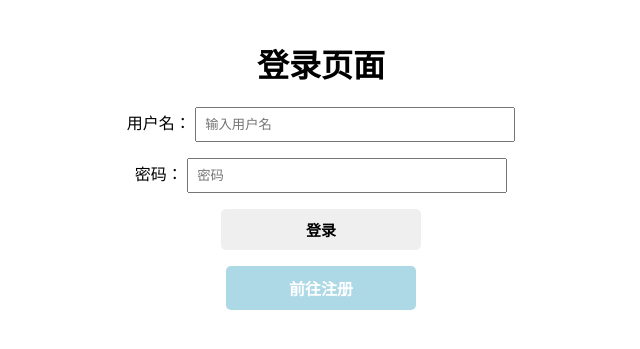
After one commit to XX-chan/todolist-python, a Flask app: page /login in a window 1280 px wide. The commit adds this page. Shown: the top 349 px of the page, without its empty margins (319-959 px from the left). Run offline with Flask 3, Linux system fonts and the light colour scheme.

Commit message:
新增登录功能

```diff
--- a/app.py
+++ b/app.py
@@ -1,12 +1,15 @@
-from flask import Flask, request,render_template,redirect,url_for
+from flask import Flask, request,render_template,redirect,url_for,session
 import sys
 import os
+from werkzeug.security import generate_password_hash, check_password_hash
 
 # 把src提升为根目录
 BASE_DIR = os.path.dirname(__file__)
 sys.path.append(os.path.join(BASE_DIR, "src"))
 
 from store.SqliteTodoStore import SqliteTodoStore
+from store.SqliteUserStore import SqliteUserStore
+from src.model.user import User
 from src.service.todo_service import TodoService
 
 app = Flask(__name__)
@@ -14,24 +17,61 @@ app = Flask(__name__)
 store = SqliteTodoStore()
 service = TodoService(store)
 
+app.secret_key = "你的随机密钥"
+
 # 装饰器，当浏览器访问/首页时，调用home(),
 @app.route("/")
 def home():
-    todos=service.list()
+    user_id = session.get("user_id")
+    if not user_id:
+        return redirect(url_for("login"))
+    todos=service.get_user_todos(user_id)
+    todos_sorted = sorted(todos,key=lambda t:t.completed)
+    return render_template("index.html", todos = todos_sorted)
 
-    # render_template是Flask的函数，用于渲染模板
-    # 当用户访问首页时，返回index.html 页面
-    return render_template(
-        "index.html",
-        todos=todos)
-    # 右边todos是Python的变量，即上面的todos=service.list()
-    # 左边的todos是送进HTML的变量的名字。
+# 注册
+@app.route("/register", methods=["GET", "POST"])
+def register():
+    if request.method=="POST":
+        username = request.form["username"]
+        password = request.form["password"]
+        password_hash = generate_password_hash(password)
+        user = User(user_id=None, username=username, password_hash=password_hash)
+        user_store = SqliteUserStore()
+        user_store.add(user)  # 用户保存到数据库
+        return redirect(url_for("login"))
+    return render_template("register.html")
+
+
+# 登录
+@app.route("/login", methods=["GET", "POST"])
+def login():
+    if request.method=="POST":
+        username = request.form["username"]
+        password = request.form["password"]
+        user_store = SqliteUserStore()
+        user = user_store.get_by_username(username)
+        if user and check_password_hash(user.password_hash,password):
+            session["user_id"]=user.user_id   # 记住这个用户已经登录。
+            return redirect(url_for("home"))
+        else:
+            return "用户名或密码错误"
+    return render_template("login.html")
+
+
+# 登出
+@app.route("/logout")
+def logout():
+    session.pop("user_id",None)
+    return redirect(url_for("login"))
+
 
 @app.route("/add", methods=["POST"])
 def add():
     title = request.form.get("title")
+    user_id = session.get("user_id")
     if title:
-        service.add(title)
+        service.add(title,user_id)
     return redirect(url_for("home"))
 
 @app.route("/delete/<int:todo_id>")
--- a/src/main.py
+++ b/src/main.py
@@ -1,5 +1,5 @@
 import sys
-from store.sqlite_store import SqliteTodoStore
+from store.SqliteTodoStore import SqliteTodoStore
 from service.todo_service import TodoService
 
 store = SqliteTodoStore()
--- a/src/model/todo.py
+++ b/src/model/todo.py
@@ -1,6 +1,6 @@
 class Todo:
-    def __init__(self, id, title, completed=False, completed_at=None,user_id=None):
-        self.id = id
+    def __init__(self, todo_id, title, completed=False, completed_at=None,user_id=None):
+        self.todo_id = todo_id
         self.title = title
         self.completed = completed
         self.completed_at = completed_at
@@ -8,4 +8,4 @@ class Todo:
 
 
     def __repr__(self):
-        return f"[{' √ ' if self.completed else '   '}] {self.id}: {self.title} {self.completed_at}"
+        return f"[{' √ ' if self.completed else '   '}] {self.todo_id}: {self.title} {self.completed_at}"
--- a/src/model/user.py
+++ b/src/model/user.py
@@ -1,6 +1,6 @@
 class User:
-    def __init__(self, id, name, password_hash, created_at):
-        self.id = id
-        self.username = name
+    def __init__(self, user_id, username, password_hash, created_at=None):
+        self.user_id = user_id
+        self.username = username
         self.password_hash = password_hash
         self.created_at = created_at
--- /dev/null
+++ b/static/login_style.css
@@ -0,0 +1,48 @@
+
+        body {
+            text-align: center;
+            font-family: Arial;
+            width: 600px;
+            margin: 40px auto;
+        }
+
+        input{
+            padding: 8px;
+            width: 300px;
+        }
+
+        button{
+            font-size: 15px;
+            width: 200px;
+            padding: 10px;
+            border:none;
+            border-radius: 5px;
+            font-weight: bold;
+
+        }
+
+        li {
+            color: blue;
+            margin-top: 7px;
+        }
+
+        .completed {
+            color:gray;
+            text-decoration: line-through;
+        }
+
+        .center{
+            text-align: center;
+        }
+
+        .btn{
+            display: inline-block;
+            padding: 10px 20px;
+            background: lightblue;
+            color:white;
+            text-decoration: none;
+            border-radius: 5px;
+            font-weight: bold;
+            width: 150px;
+
+        }
--- a/static/style.css
+++ b/static/style.css
@@ -11,6 +11,7 @@
         }
 
         button{
+            width: 300px;
             padding: 8px 12px;
         }
 
@@ -23,3 +24,7 @@
             color:gray;
             text-decoration: line-through;
         }
+
+        .center{
+            text-align: center;
+        }
--- a/templates/index.html
+++ b/templates/index.html
@@ -16,7 +16,7 @@
     <ul>
         {% for todo in todos %}
             <li class="{% if todo.completed %} completed {% endif %}">
-                [{{ '√' if todo.completed else ' '}}] {{ todo.id }} : {{ todo.title }}
+                [{{ '√' if todo.completed else ' '}}] {{ todo.todo_id }} : {{ todo.title }}
                 {% if todo.completed %}
                     {% if todo.completed_at %}
                         ✅️ {{ todo.completed_at }}
--- /dev/null
+++ b/templates/login.html
@@ -0,0 +1,34 @@
+<!DOCTYPE html>
+<html>
+<head>
+    <title>登录</title>
+    <link rel="stylesheet" href="/static/login_style.css">
+</head>
+
+<body>
+    <h1>登录页面</h1>
+
+    <form action="/login" method="post">
+        <p>
+            用户名：
+            <input type="text" name="username" placeholder="输入用户名" required>
+        </p>
+
+        <p>
+            密码：
+            <input type="text" name="password" placeholder="密码" required>
+        </p>
+
+        <p class="center">
+            <button type="submit">登录</button>
+        </p>
+
+    </form>
+
+    <p class="center">
+        <a class="btn" href="/register">前往注册</a>
+    </p>
+
+</body>
+
+</html>
```
Also changed, not shown: src/service/todo_service.py (+28 -16 lines), src/store/SqliteTodoStore.py (+17 -6 lines), src/store/SqliteUserStore.py (+37 -0 lines), templates/register.html (added, +29 -0 lines), data/todos.db, data/users.db (added).
